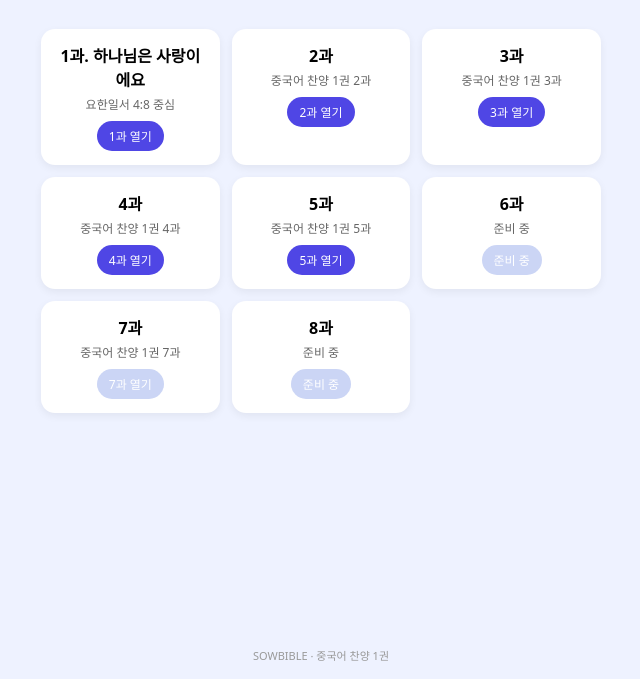
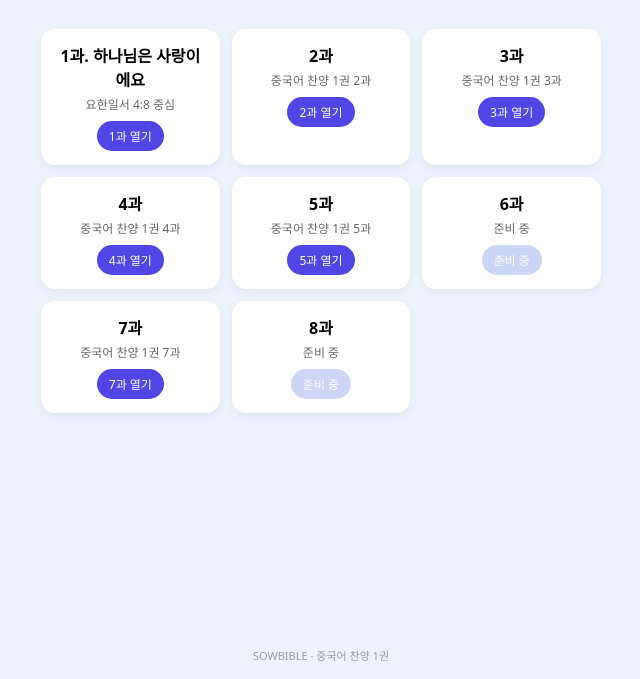
Before and after one commit to sowbible/sowbible.github.io, a plain HTML site: page cn-praise-1/index.html in a window 1280 px wide. Shown: the part 121-800 px from the top of the page, without its empty margins (319-959 px from the left). Drawn offline with Linux system fonts and the light colour scheme.

Commit message:
Update index.html

```diff
--- a/cn-praise-1/index.html
+++ b/cn-praise-1/index.html
@@ -140,7 +140,7 @@
     <div class="lesson-card">
       <div class="lesson-title">7과</div>
       <div class="lesson-sub">중국어 찬양 1권 7과</div>
-      <a class="btn disabled">7과 열기</a>
+      <a class="btn" href="lesson7.html">7과 열기</a>
     </div>
 
     <div class="lesson-card">
```
